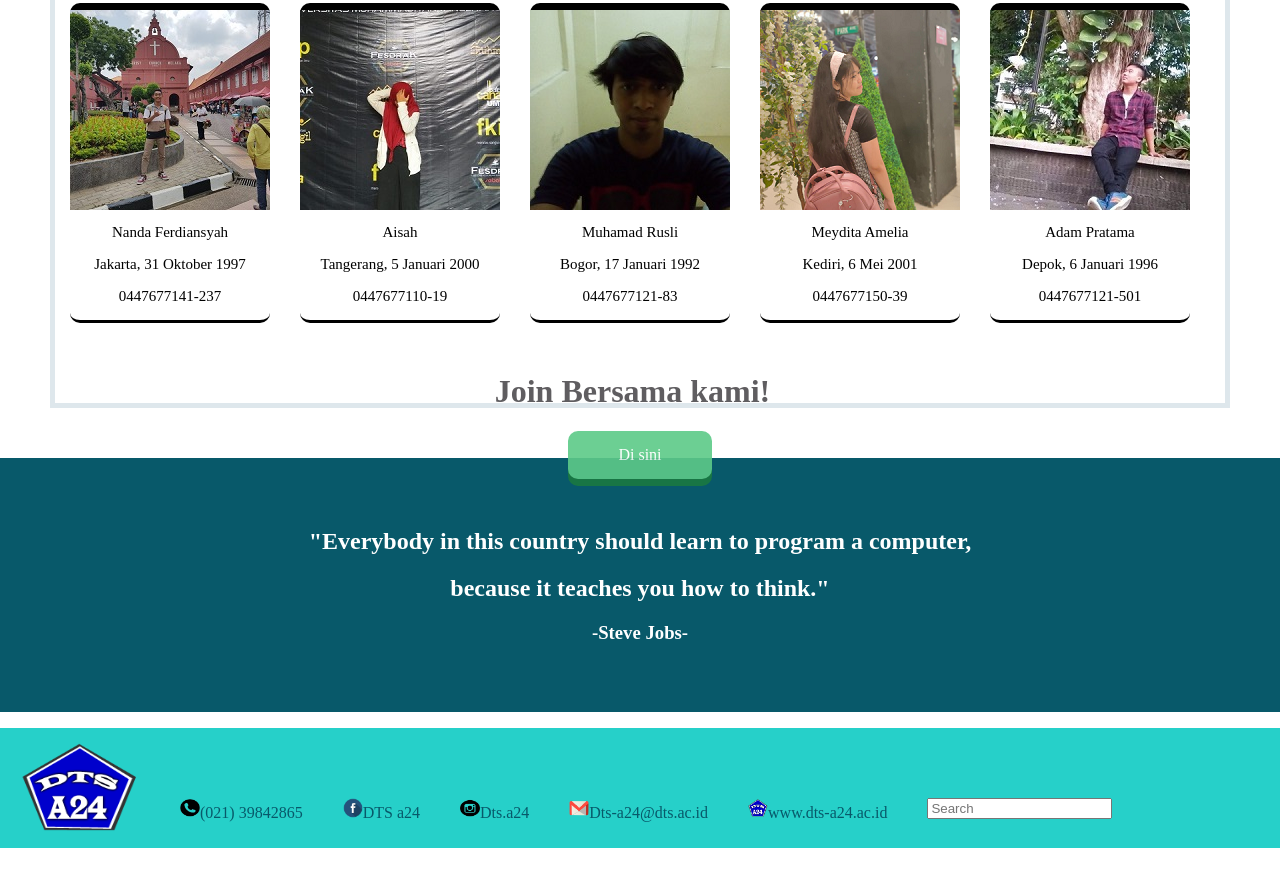
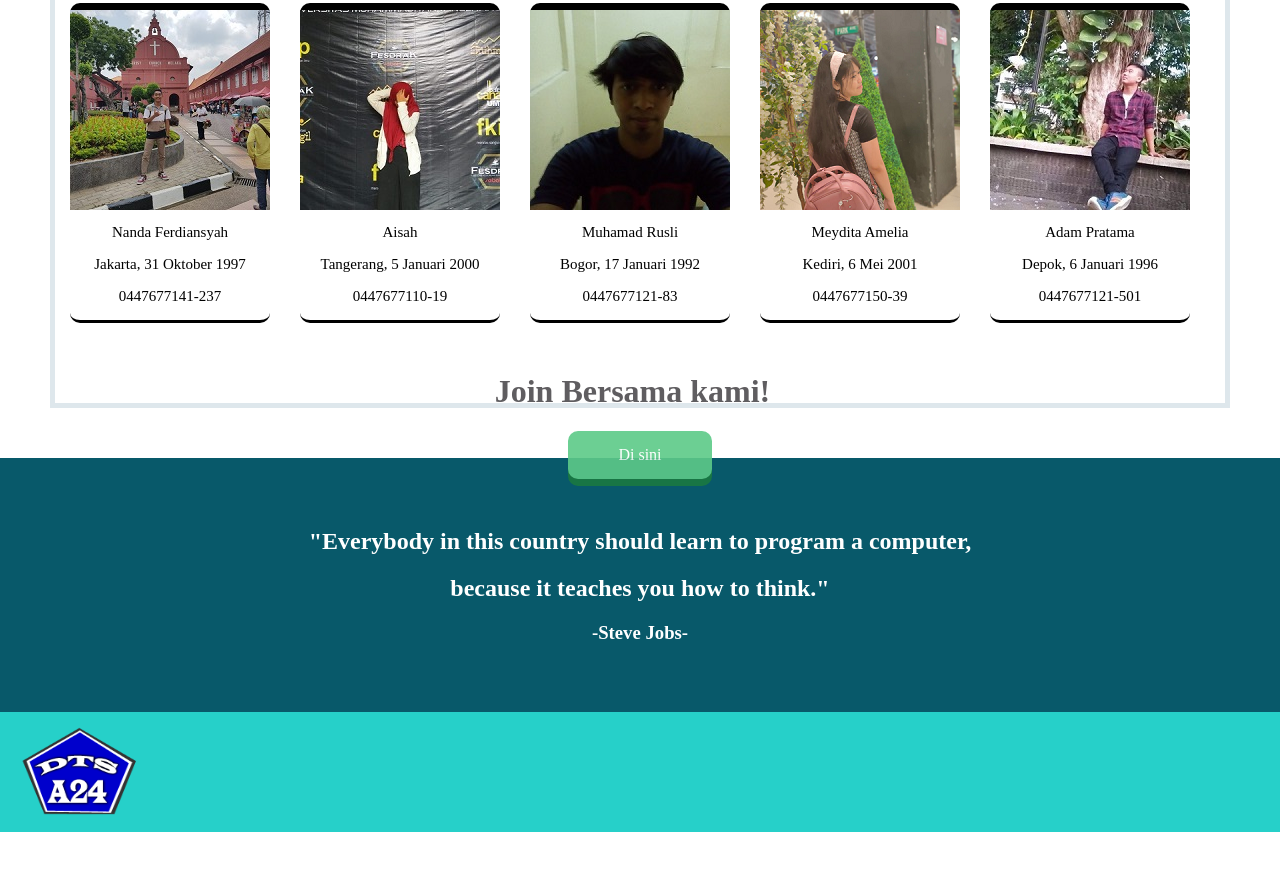
Before and after one commit to Aisah5/Pro-A24, a plain HTML site: page index.html in a window 1280 px wide. Shown: the part 1068-1960 px from the top of the page. After the commit the page ends 1925 px from the top, so only its background shows below. Drawn offline with Linux system fonts and the light colour scheme.

Commit message:
Update index.html

```diff
--- a/index.html
+++ b/index.html
@@ -80,15 +80,5 @@
 
       <div class="footer">
         <div class="footer-logo"><img width="120px" height="100px;" src="a24.png"></div>
-        <div class="footer-list">
-          <ul>
-            <li><img width="20px" height="20px;" src="Tlp.png">(021) 39842865</li>
-            <li><img width="20px" height="20px;" src="logo.png">DTS a24</li>
-            <li><img width="20px" height="20px;" src="IG.png">Dts.a24</li>
-            <li><img width="20px" height="20px;" src="Gmail.png">Dts-a24@dts.ac.id</li>
-            <li><img width="20px" height="20px;" src="a24.png">www.dts-a24.ac.id</li>
-            <li><input type="text" placeholder="Search"></li>
-          </ul>
       </div>
-     </div>
     </body>
```
